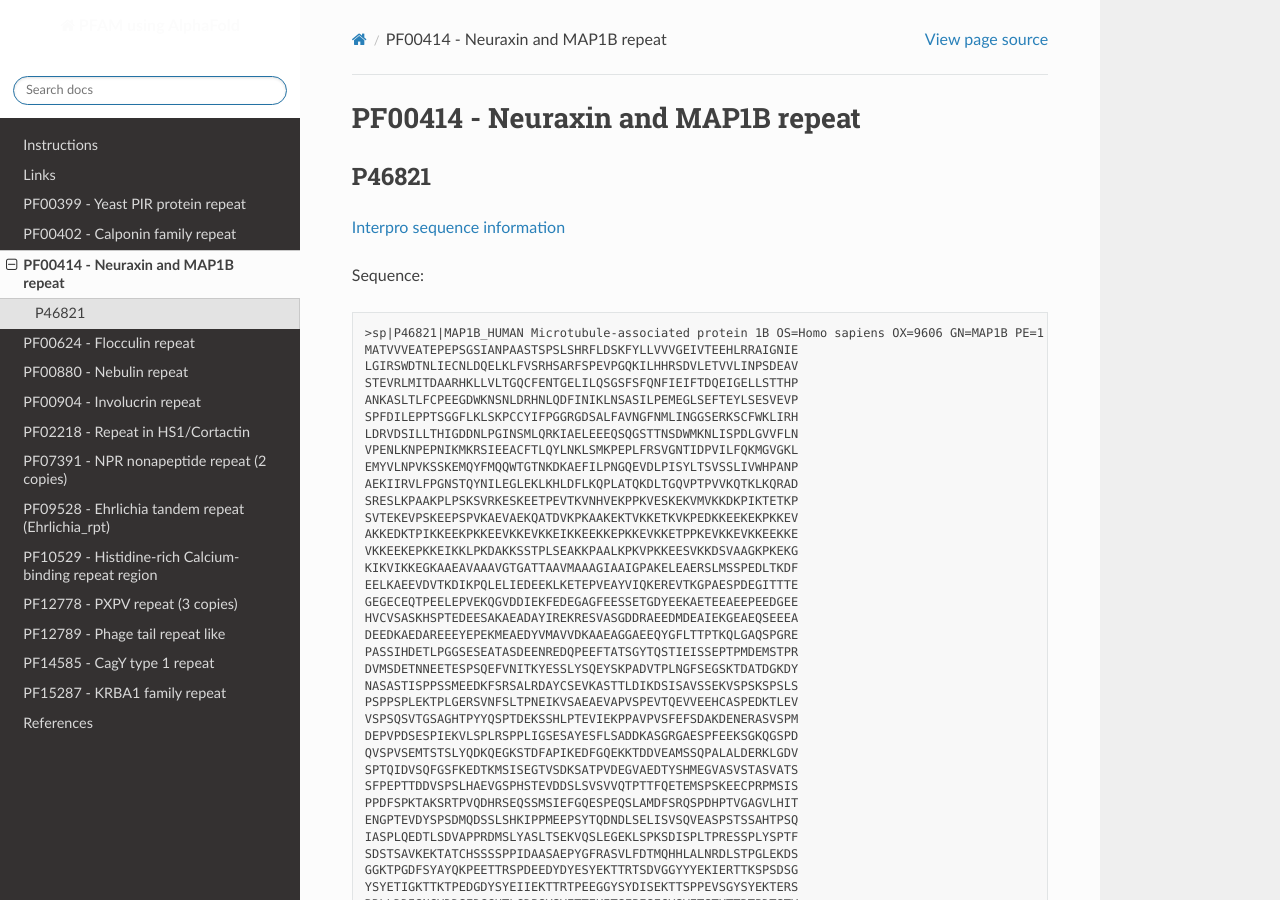
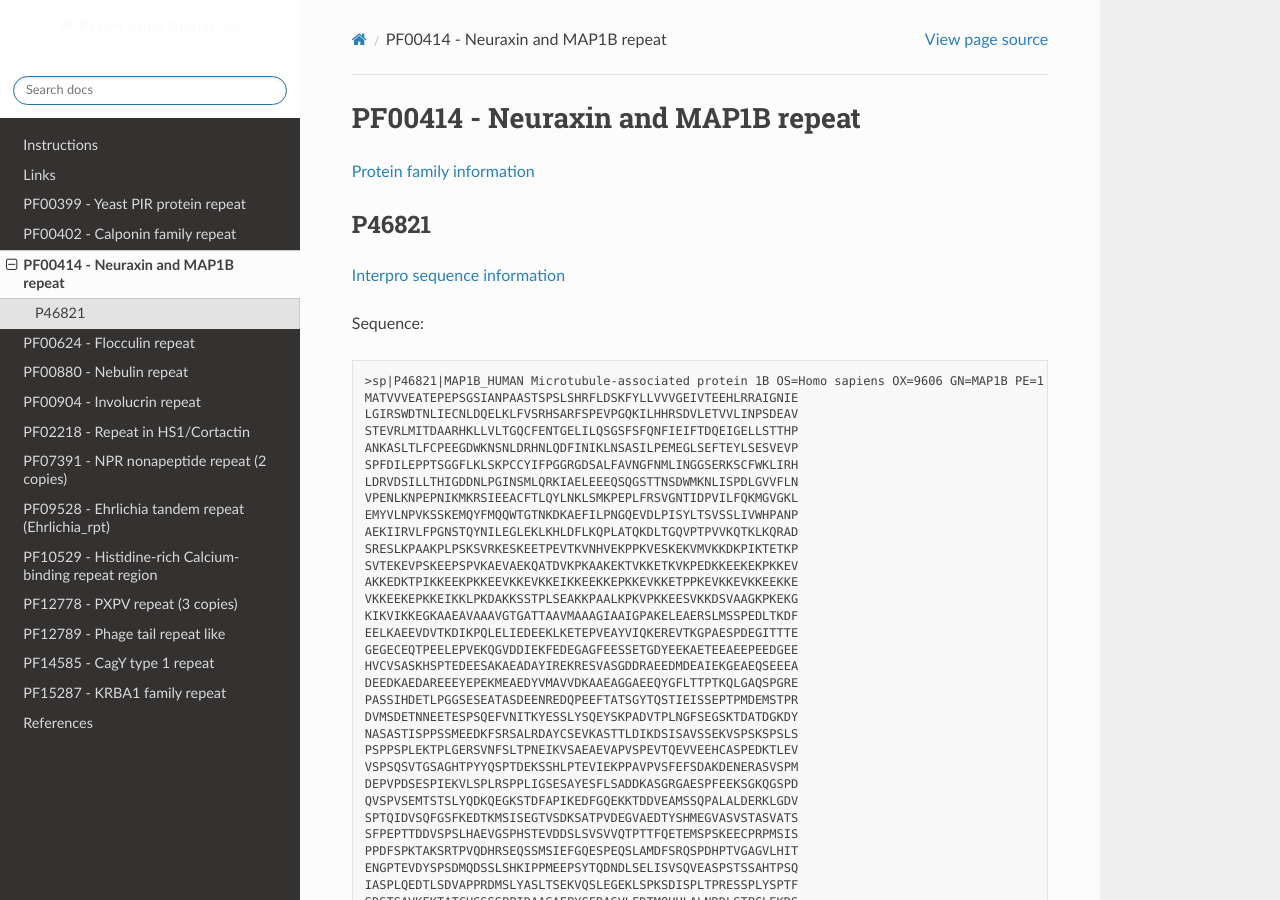
Before and after one commit to DraLaylaHirsh/AlphaFoldPfam, a Sphinx documentation site: the page built from docs/PF00414.rst, in a window 1280 px wide and 900 px high. Built offline with Sphinx 7.4.7 and the Read the Docs theme 2.0.0, drawn with Linux system fonts in a browser that asks for light colours.

Commit message:
Update PF00414.rst

```diff
--- a/docs/PF00414.rst
+++ b/docs/PF00414.rst
@@ -1,5 +1,8 @@
 PF00414 - Neuraxin and MAP1B repeat
 ===================================
+
+`Protein family information <https://www.ebi.ac.uk/interpro/entry/pfam/PF00414/>`_
+
 
 P46821
 ------
```
